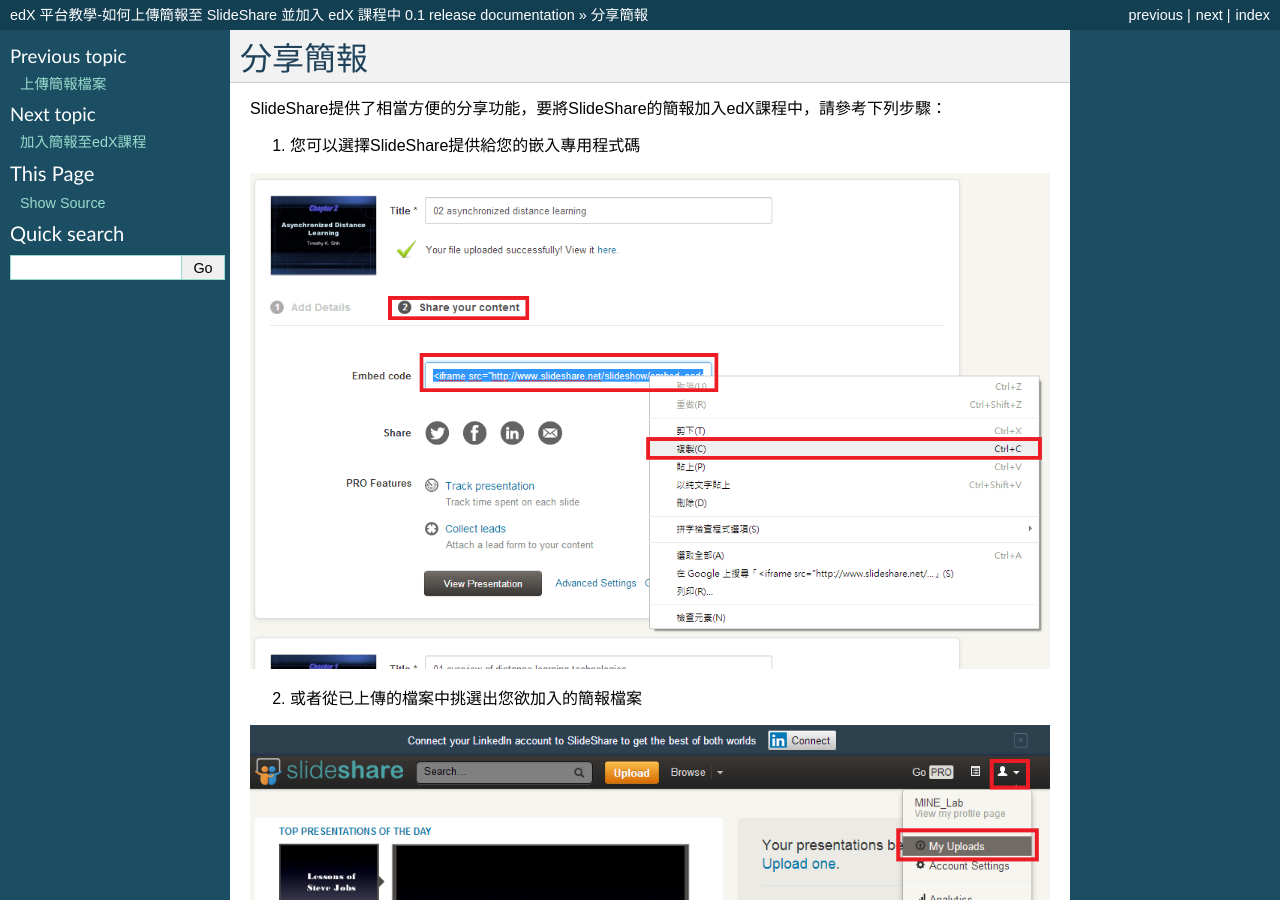
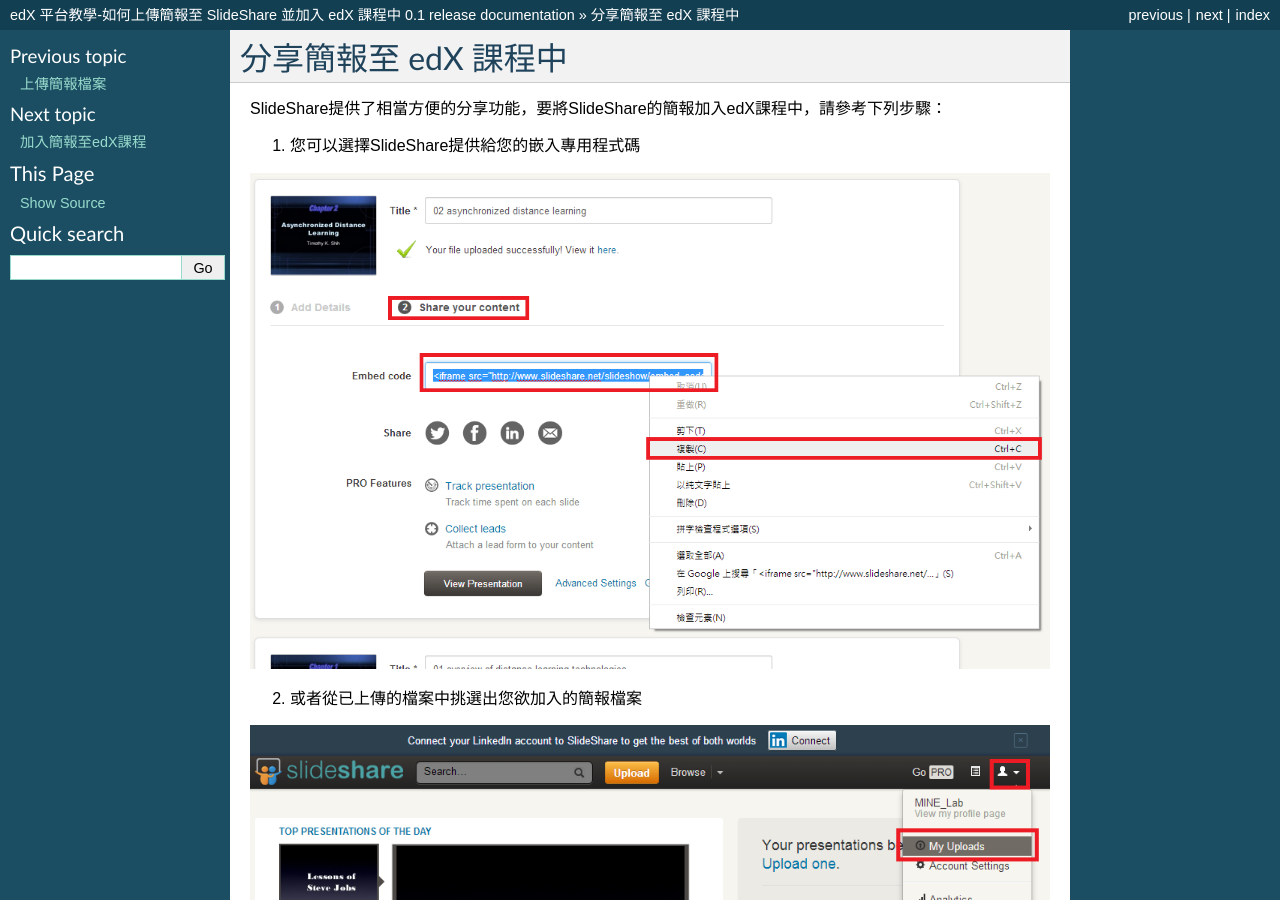
Before and after one commit to edXPDRLab/manuals, a Sphinx documentation site: the page built from docs/howto-slideshare/source/share.rst, in a window 1280 px wide and 900 px high. Built offline with Sphinx 7.4.7, drawn with Linux system fonts in a browser that asks for light colours; formulas are drawn with MathJax 3.

Commit message:
Bumped version

```diff
--- a/docs/howto-slideshare/source/get_started.rst
+++ b/docs/howto-slideshare/source/get_started.rst
@@ -2,9 +2,9 @@
 簡介
 ########
 
-*****************
+***********************
 為何您需要這份文件
-*****************
+***********************
 
 這份教學提供了一個簡單的步驟，讓您可以輕鬆地在edX中加入一份簡報。
 由於edX尚未提供線上檢視簡報的功能，因此我們需要借助外部服務。
--- a/docs/howto-slideshare/source/read_me.rst
+++ b/docs/howto-slideshare/source/read_me.rst
@@ -23,9 +23,11 @@
 ********
 
 **陳禹任** yrchen@MINELab.tw
+
 國立中央大學資訊工程系研究所
 
 **林宥均** alwaysopen7-11@MINELab.tw
+
 國立中央大學資訊工程系研究所
 
 
--- a/docs/howto-slideshare/source/register.rst
+++ b/docs/howto-slideshare/source/register.rst
@@ -1,6 +1,6 @@
-###################
+#########################
 註冊 SlideShare 帳號
-###################
+#########################
 
 1. 首先您需要註冊一個SlideShare的帳號
    http://www.slideshare.net/
--- a/docs/howto-slideshare/source/share.rst
+++ b/docs/howto-slideshare/source/share.rst
@@ -1,6 +1,6 @@
-########
-分享簡報
-########
+###################
+分享簡報至 edX 課程中
+###################
 
 SlideShare提供了相當方便的分享功能，要將SlideShare的簡報加入edX課程中，請參考下列步驟：
 
```
Also changed, not shown: docs/howto-slideshare/source/images/image13.png (added), docs/howto-slideshare/source/images/image20.png (added).
